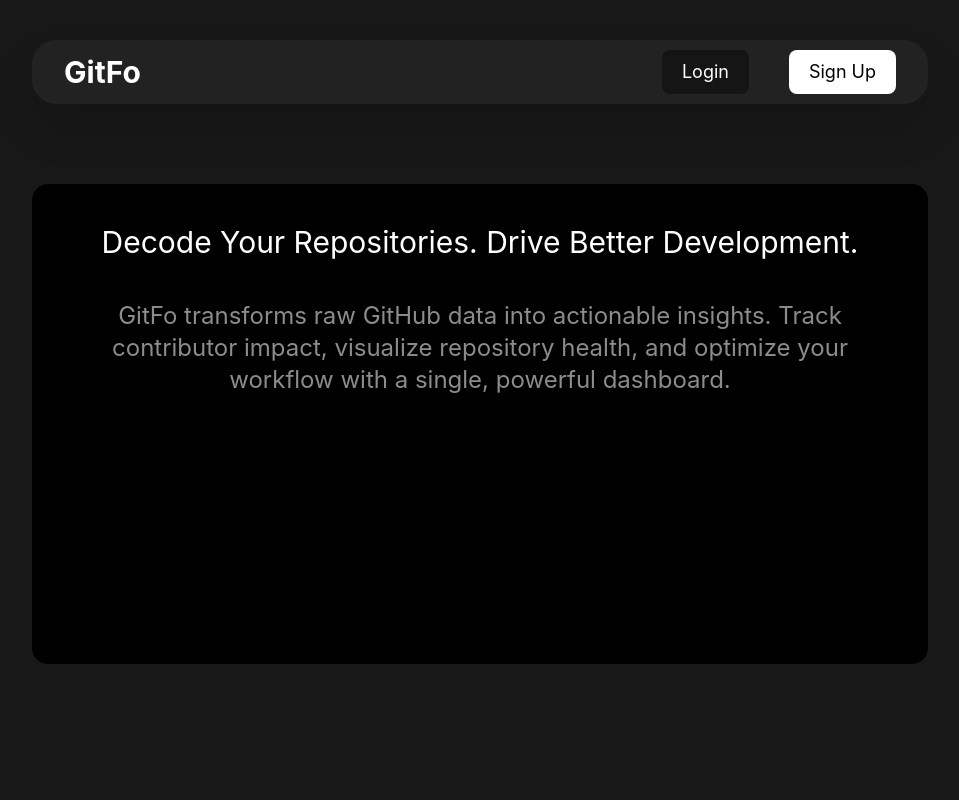
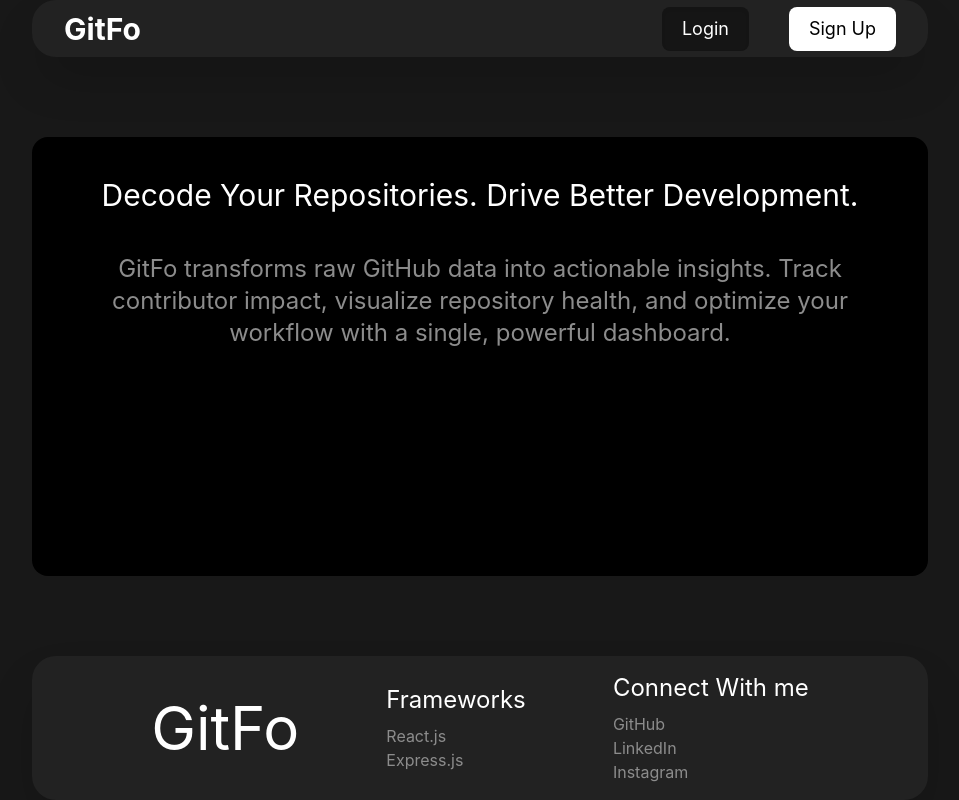
Before and after one commit to meet-asati/GitFo, a React (Vite) app in the folder client/: page / in a window 1280 px wide. Shown: the whole page, without its empty margins (160-1119 px from the left). Built offline with nearby package versions, Linux system fonts and the light colour scheme.

Commit message:
Simple Footer

```diff
--- a/client/src/App.jsx
+++ b/client/src/App.jsx
@@ -3,6 +3,7 @@ import { useState } from "react";
 import { useEffect } from "react"
 import NavBar from "./components/Navbar";
 import HeroSection from "./components/HeroSection";
+import Footer from "./components/Footer";
 
 function App() {
 
@@ -11,6 +12,7 @@ function App() {
       <div className="flex flex-col gap-20 h-screen mx-48 my-10">
         <NavBar />
         <HeroSection />
+        <Footer />
       </div>
     </div>
   )
--- /dev/null
+++ b/client/src/components/Footer.jsx
@@ -0,0 +1,24 @@
+function Footer() {
+    return (
+        <div className="flex flex-row justify-evenly items-center bg-[#222222] h-40 rounded-3xl shadow-2xl px-8">
+            <h1 className="text-white text-6xl">GitFo</h1>
+            <div className="flex flex-col gap-2">
+                <h3 className="text-white text-2xl">Frameworks</h3>
+                <div>
+                    <h4 className="text-[#8C8C8C]">React.js</h4>
+                    <h4 className="text-[#8C8C8C]">Express.js</h4>
+                </div>
+            </div>
+            <div className="flex flex-col gap-2">
+                <h3 className="text-white text-2xl">Connect With me</h3>
+                <div>
+                    <h4 className="text-[#8C8C8C]">GitHub</h4>
+                    <h4 className="text-[#8C8C8C]">LinkedIn</h4>
+                    <h4 className="text-[#8C8C8C]">Instagram</h4>
+                </div>
+            </div>
+        </div>
+    )
+}
+
+export default Footer;
--- a/client/src/components/HeroSection.jsx
+++ b/client/src/components/HeroSection.jsx
@@ -1,5 +1,3 @@
-import chart from '../assets/green_charts.png'
-
 function HeroSection() {
     return (
         <div className="flex flex-col gap-10 items-center bg-black rounded-2xl h-120 p-10 text-center">
```
